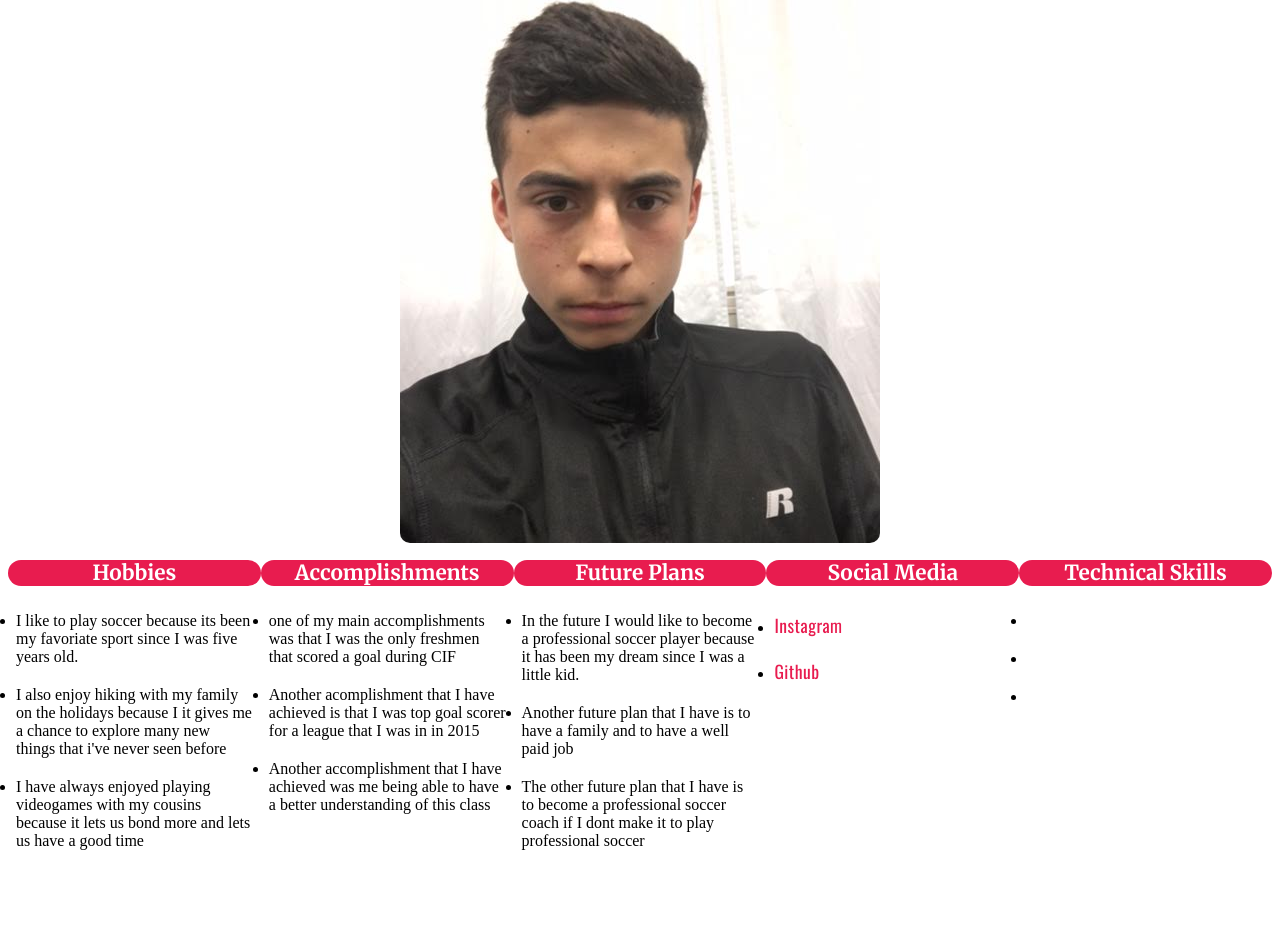
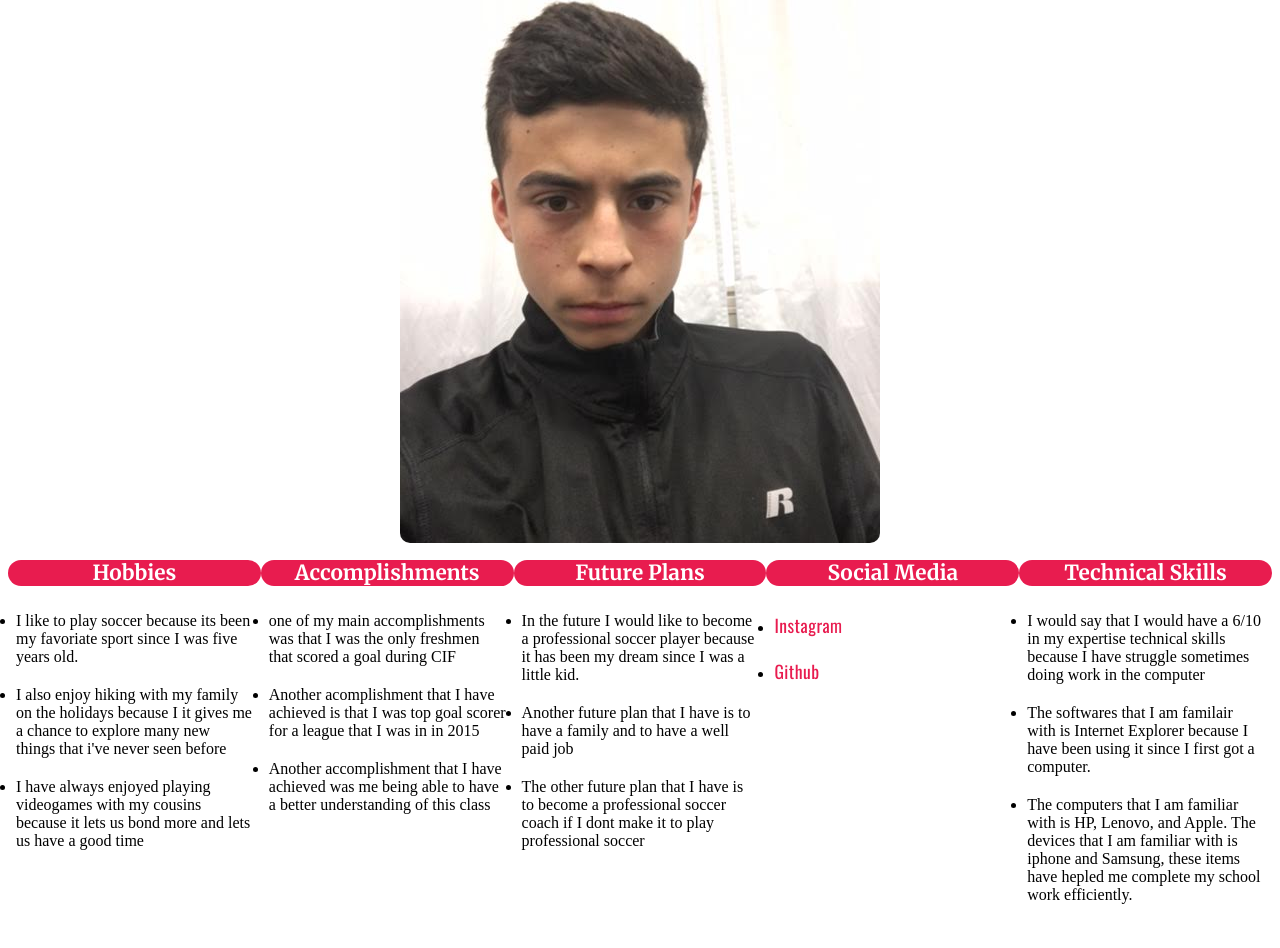
Before and after one commit to aibarra10/portfolio_armandoibarra, a plain HTML site: page aboutme.html in a window 1280 px wide. Shown: the part 247-1195 px from the top of the page. Before the commit the page ends 1141 px from the top, so only its background shows below. Drawn offline with nearby package versions, Linux system fonts and the light colour scheme.

Commit message:
completed about me project

```diff
--- a/aboutme.html
+++ b/aboutme.html
@@ -75,9 +75,9 @@
       <div class="bioDetails">
         <h2>Technical Skills</h2>
         <ul>
-          <li></li>
-          <li></li>
-          <li></li>
+           <li>I would say that I would have a 6/10 in my expertise technical skills because I have struggle sometimes doing work in the computer</li>
+          <li> The softwares that I am familair with is Internet Explorer because I have been using it since I first got a computer.  </li>
+          <li> The computers that I am familiar with is HP, Lenovo, and Apple. The devices that I am familiar with is iphone and Samsung, these items have hepled me complete my school work efficiently. </li>
         </ul>
 
       </div>
```
